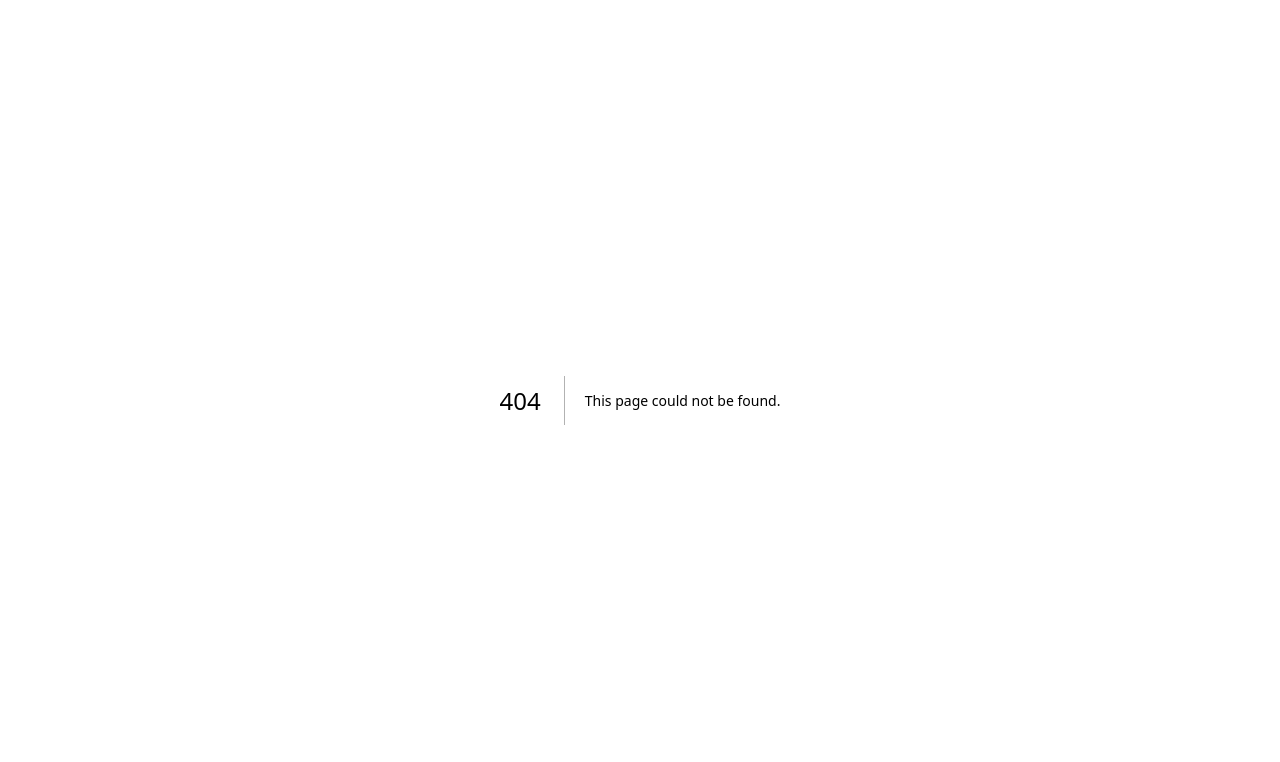
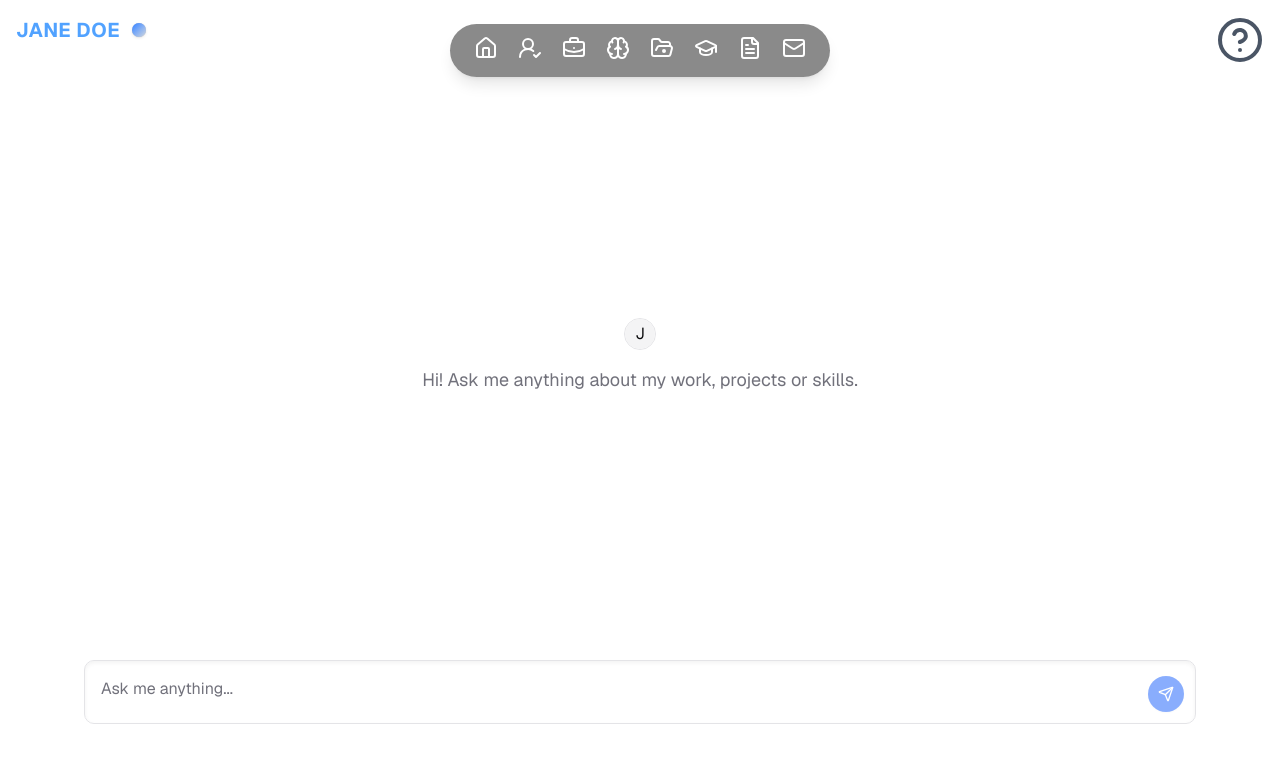
Before and after one commit to T81oub/My-portfolio, a Next.js app: page /chatbot in a window 1280 px wide. Before the commit this address had no page. Shown: the top 762 px of the page. Built offline with nearby package versions, Linux system fonts and the light colour scheme.

Commit message:
Add chatbot page

```diff
--- /dev/null
+++ b/app/chatbot/page.tsx
@@ -0,0 +1,17 @@
+'use client';
+
+import { Chatbot } from "@/components/chatbot";
+import HeaderMenu from "@/components/ui/header";
+
+export default function ChatbotPage() {
+  return (
+    <div className="font-sans grid grid-rows-[auto_1fr_auto] min-h-screen px-4 sm:px-8 md:px-16 py-10 gap-6">
+      {/* Top Social & Nav Icons */}
+      <HeaderMenu />
+
+      <main className="flex flex-col w-full max-w-screen-xl mx-auto gap-8 row-start-2 items-center sm:items-start px-2 sm:px-4">
+        <Chatbot />
+      </main>
+    </div>
+  );
+}
```
